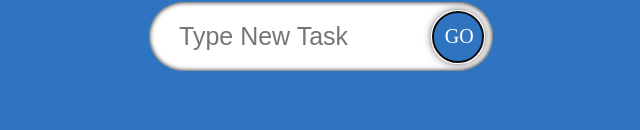
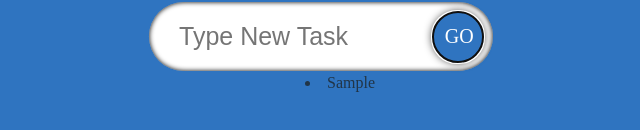
Before and after one commit to ABay23/tasks-flex, a React (Vite) app: page / in a window 1280 px wide. Both pictures are taken after typing "Sample" into the empty fields and a click on the button "GO". Shown: the part 222-352 px from the top of the page, without its empty margins (300-940 px from the left). Built offline with nearby package versions, Linux system fonts and the light colour scheme; a web font is replaced by a local one.

Commit message:
Set new todos and logic for button

```diff
--- a/src/App.tsx
+++ b/src/App.tsx
@@ -15,7 +15,11 @@ const App: React.FC = () => {
 		}
 	}
 
-	console.log(todo)
+	const todoDisplay = () => {
+		return todos.map((t) => <li key={t.id}>{t.todo}</li>)
+	}
+
+	console.log(todos)
 
 	return (
 		<>
@@ -26,6 +30,7 @@ const App: React.FC = () => {
 				<div>
 					<InputField todo={todo} setTodo={setTodo} handleAdd={handleAdd} />
 				</div>
+				<div>{todoDisplay()}</div>
 			</div>
 		</>
 	)
--- a/src/components/InputField.tsx
+++ b/src/components/InputField.tsx
@@ -1,3 +1,4 @@
+import { useRef } from 'react'
 import './styles.css'
 
 interface Props {
@@ -6,10 +7,19 @@ interface Props {
 	handleAdd: (e: React.FormEvent) => void
 }
 const InputField: React.FC<Props> = ({ todo, setTodo, handleAdd }) => {
+	const inputRef = useRef<HTMLInputElement>(null)
+
 	return (
 		<>
-			<form className='input' onSubmit={handleAdd}>
+			<form
+				className='input'
+				onSubmit={(e) => {
+					handleAdd(e)
+					inputRef.current?.blur()
+				}}
+			>
 				<input
+					ref={inputRef}
 					type='input'
 					value={todo}
 					onChange={(e) => setTodo(e.target.value)}
```
